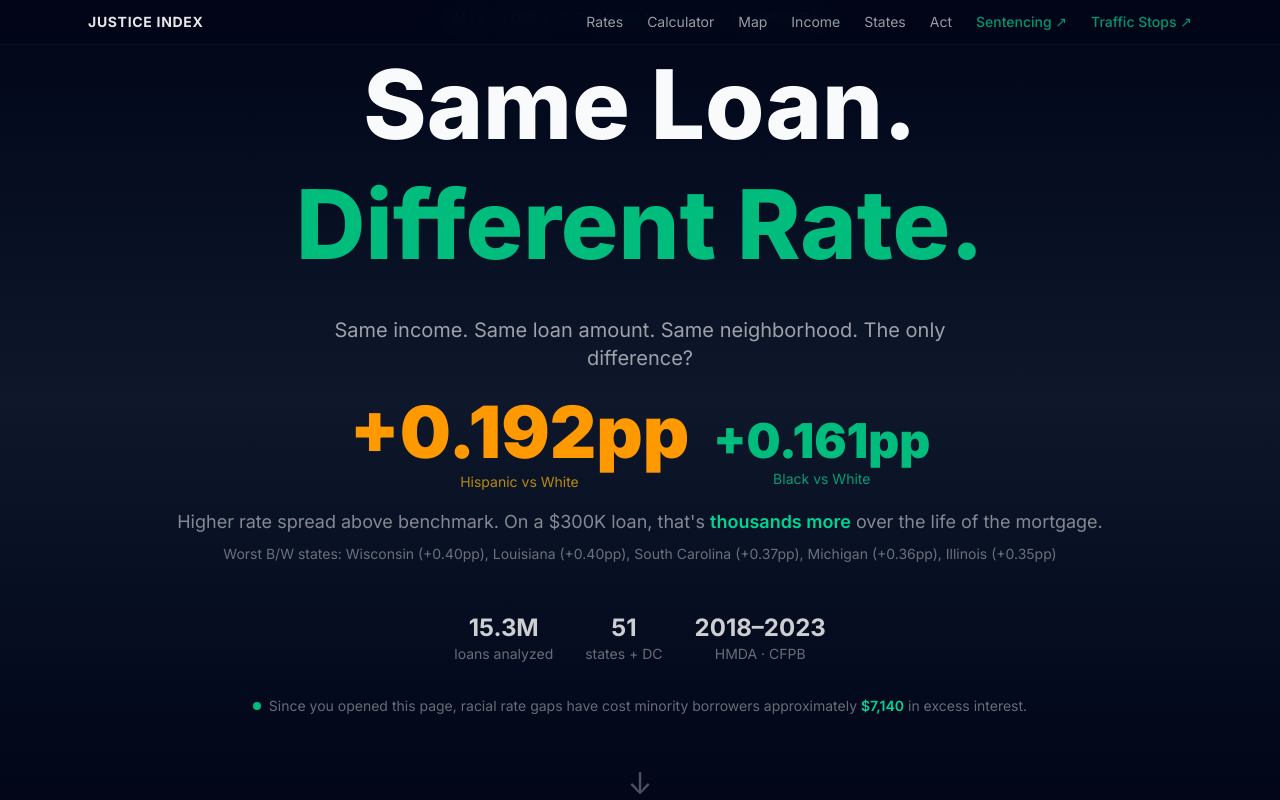
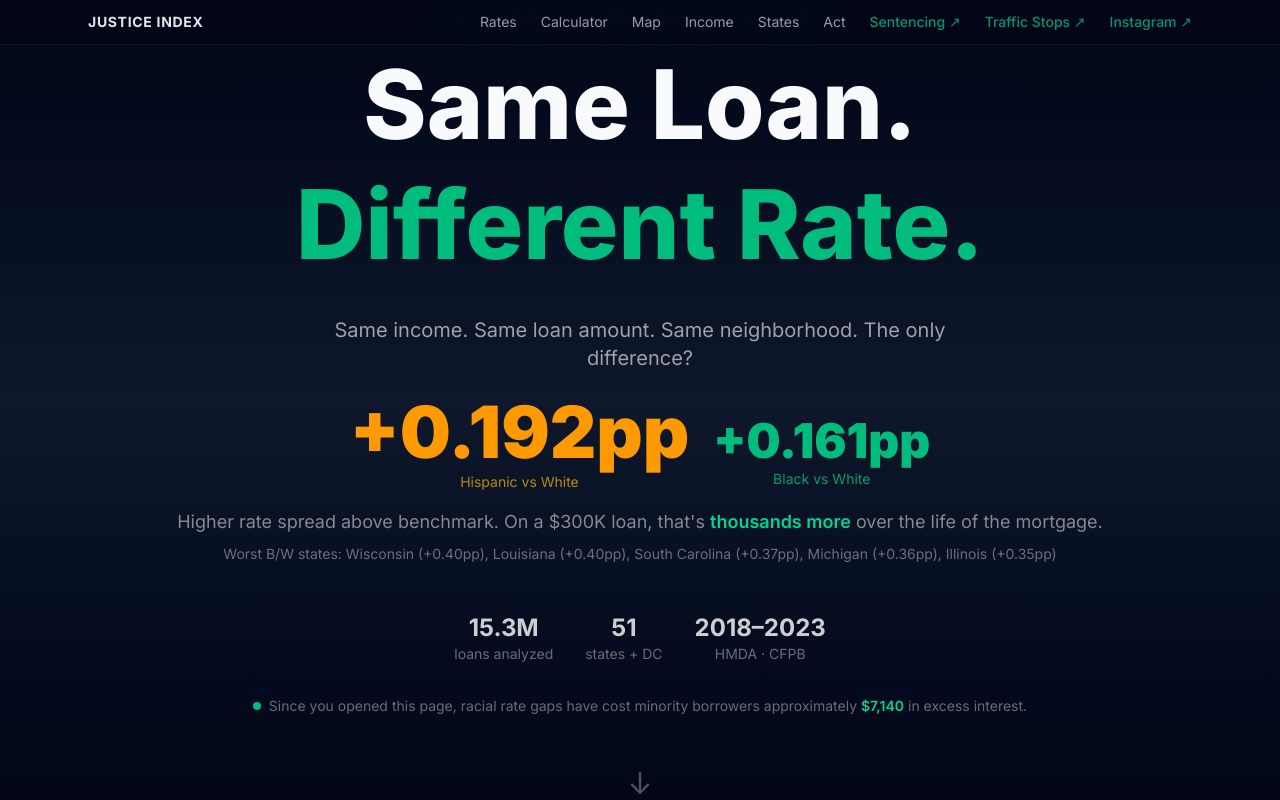
Before and after one commit to brunobossgang/same-loan, a Next.js app in the folder web/: page / in a window 1280 px wide. Shown: the top 800 px of the page. Built offline with nearby package versions, Linux system fonts and the light colour scheme.

Commit message:
Add Instagram link to nav

```diff
--- a/web/src/components/Nav.tsx
+++ b/web/src/components/Nav.tsx
@@ -58,6 +58,14 @@ export default function Nav() {
           >
             Traffic Stops ↗
           </a>
+          <a
+            href="https://instagram.com/justiceindex"
+            target="_blank"
+            rel="noopener noreferrer"
+            className="text-sm text-emerald-400/70 hover:text-emerald-400 transition-colors font-medium"
+          >
+            Instagram ↗
+          </a>
         </div>
       </div>
     </nav>
```
